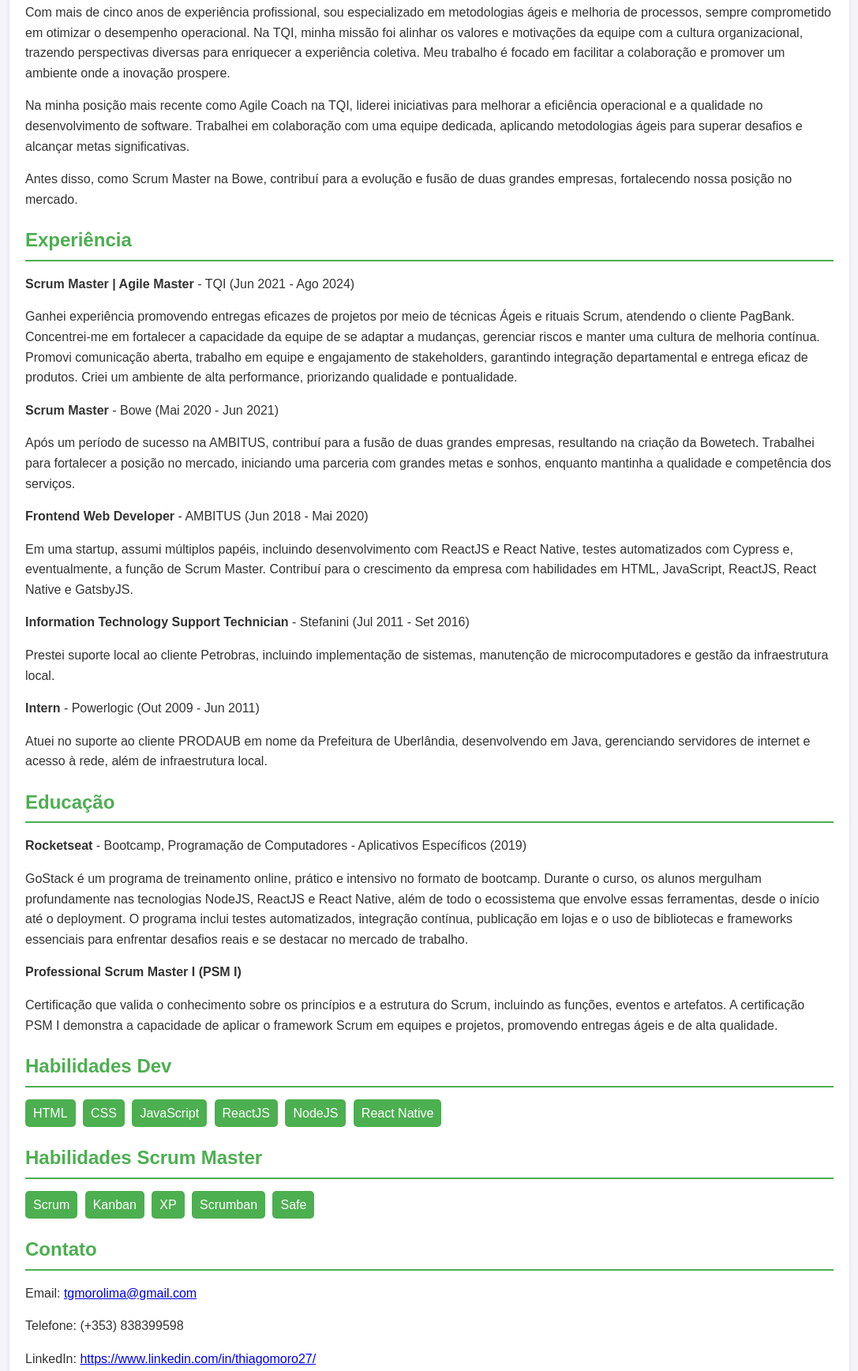
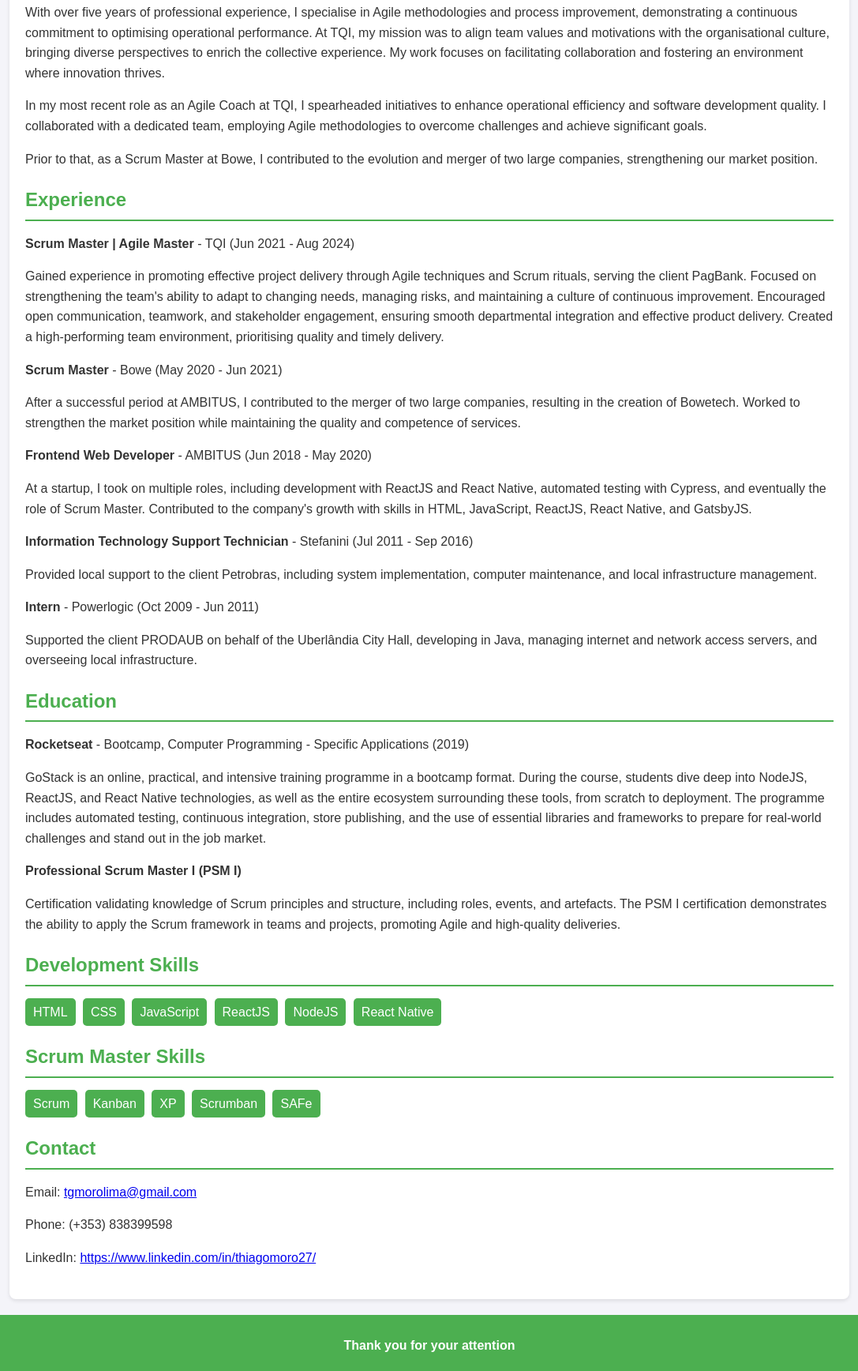
Before and after one commit to ThiagoMoro/cven, a plain HTML site: page index.html in a window 1280 px wide. Shown: the part 258-1994 px from the top of the page at 79% size, without its empty margins (96-1183 px from the left). Drawn offline with Linux system fonts and the light colour scheme.

Commit message:
translate for EN

```diff
--- a/index.html
+++ b/index.html
@@ -1,87 +1,87 @@
 <!DOCTYPE html>
-<html lang="pt-BR">
+<html lang="en-GB">
 <head>
   <meta charset="UTF-8">
   <meta name="viewport" content="width=device-width, initial-scale=1.0">
-  <title>Meu Currículo</title>
+  <title>My CV</title>
   <link rel="stylesheet" href="style.css">
 </head>
 <body>
   <header>
     <h1>Thiago Moro</h1>
-    <p>Desenvolvedor Web | Scrum Master</p>
+    <p>Web Developer | Scrum Master</p>
   </header>
 
   <div class="container">
-    <section id="sobre">
-      <h2>Sobre Mim</h2>
+    <section id="about">
+      <h2>About Me</h2>
       <p>
-        Com mais de cinco anos de experiência profissional, sou especializado em metodologias ágeis e melhoria de processos, sempre comprometido em otimizar o desempenho operacional. Na TQI, minha missão foi alinhar os valores e motivações da equipe com a cultura organizacional, trazendo perspectivas diversas para enriquecer a experiência coletiva. Meu trabalho é focado em facilitar a colaboração e promover um ambiente onde a inovação prospere.
+        With over five years of professional experience, I specialise in Agile methodologies and process improvement, demonstrating a continuous commitment to optimising operational performance. At TQI, my mission was to align team values and motivations with the organisational culture, bringing diverse perspectives to enrich the collective experience. My work focuses on facilitating collaboration and fostering an environment where innovation thrives.
       </p>
       <p>
-        Na minha posição mais recente como Agile Coach na TQI, liderei iniciativas para melhorar a eficiência operacional e a qualidade no desenvolvimento de software. Trabalhei em colaboração com uma equipe dedicada, aplicando metodologias ágeis para superar desafios e alcançar metas significativas.
+        In my most recent role as an Agile Coach at TQI, I spearheaded initiatives to enhance operational efficiency and software development quality. I collaborated with a dedicated team, employing Agile methodologies to overcome challenges and achieve significant goals.
       </p>
       <p>
-        Antes disso, como Scrum Master na Bowe, contribuí para a evolução e fusão de duas grandes empresas, fortalecendo nossa posição no mercado.
+        Prior to that, as a Scrum Master at Bowe, I contributed to the evolution and merger of two large companies, strengthening our market position.
       </p>
     </section>
 
-    <section id="experiencia">
-      <h2>Experiência</h2>
+    <section id="experience">
+      <h2>Experience</h2>
       <ul>
         <li>
-          <strong>Scrum Master | Agile Master</strong> - TQI (Jun 2021 - Ago 2024)
+          <strong>Scrum Master | Agile Master</strong> - TQI (Jun 2021 - Aug 2024)
           <p>
-            Ganhei experiência promovendo entregas eficazes de projetos por meio de técnicas Ágeis e rituais Scrum, atendendo o cliente PagBank. Concentrei-me em fortalecer a capacidade da equipe de se adaptar a mudanças, gerenciar riscos e manter uma cultura de melhoria contínua. Promovi comunicação aberta, trabalho em equipe e engajamento de stakeholders, garantindo integração departamental e entrega eficaz de produtos. Criei um ambiente de alta performance, priorizando qualidade e pontualidade.
+            Gained experience in promoting effective project delivery through Agile techniques and Scrum rituals, serving the client PagBank. Focused on strengthening the team's ability to adapt to changing needs, managing risks, and maintaining a culture of continuous improvement. Encouraged open communication, teamwork, and stakeholder engagement, ensuring smooth departmental integration and effective product delivery. Created a high-performing team environment, prioritising quality and timely delivery.
           </p>
         </li>
         <li>
-          <strong>Scrum Master</strong> - Bowe (Mai 2020 - Jun 2021)
+          <strong>Scrum Master</strong> - Bowe (May 2020 - Jun 2021)
           <p>
-            Após um período de sucesso na AMBITUS, contribuí para a fusão de duas grandes empresas, resultando na criação da Bowetech. Trabalhei para fortalecer a posição no mercado, iniciando uma parceria com grandes metas e sonhos, enquanto mantinha a qualidade e competência dos serviços.
+            After a successful period at AMBITUS, I contributed to the merger of two large companies, resulting in the creation of Bowetech. Worked to strengthen the market position while maintaining the quality and competence of services.
           </p>
         </li>
         <li>
-          <strong>Frontend Web Developer</strong> - AMBITUS (Jun 2018 - Mai 2020)
+          <strong>Frontend Web Developer</strong> - AMBITUS (Jun 2018 - May 2020)
           <p>
-            Em uma startup, assumi múltiplos papéis, incluindo desenvolvimento com ReactJS e React Native, testes automatizados com Cypress e, eventualmente, a função de Scrum Master. Contribuí para o crescimento da empresa com habilidades em HTML, JavaScript, ReactJS, React Native e GatsbyJS.
+            At a startup, I took on multiple roles, including development with ReactJS and React Native, automated testing with Cypress, and eventually the role of Scrum Master. Contributed to the company's growth with skills in HTML, JavaScript, ReactJS, React Native, and GatsbyJS.
           </p>
         </li>
         <li>
-          <strong>Information Technology Support Technician</strong> - Stefanini (Jul 2011 - Set 2016)
+          <strong>Information Technology Support Technician</strong> - Stefanini (Jul 2011 - Sep 2016)
           <p>
-            Prestei suporte local ao cliente Petrobras, incluindo implementação de sistemas, manutenção de microcomputadores e gestão da infraestrutura local.
+            Provided local support to the client Petrobras, including system implementation, computer maintenance, and local infrastructure management.
           </p>
         </li>
         <li>
-          <strong>Intern</strong> - Powerlogic (Out 2009 - Jun 2011)
+          <strong>Intern</strong> - Powerlogic (Oct 2009 - Jun 2011)
           <p>
-            Atuei no suporte ao cliente PRODAUB em nome da Prefeitura de Uberlândia, desenvolvendo em Java, gerenciando servidores de internet e acesso à rede, além de infraestrutura local.
+            Supported the client PRODAUB on behalf of the Uberlândia City Hall, developing in Java, managing internet and network access servers, and overseeing local infrastructure.
           </p>
         </li>
       </ul>
     </section>
 
-    <section id="educacao">
-      <h2>Educação</h2>
+    <section id="education">
+      <h2>Education</h2>
       <ul>
         <li>
-          <strong>Rocketseat</strong> - Bootcamp, Programação de Computadores - Aplicativos Específicos (2019)
+          <strong>Rocketseat</strong> - Bootcamp, Computer Programming - Specific Applications (2019)
           <p>
-            GoStack é um programa de treinamento online, prático e intensivo no formato de bootcamp. Durante o curso, os alunos mergulham profundamente nas tecnologias NodeJS, ReactJS e React Native, além de todo o ecossistema que envolve essas ferramentas, desde o início até o deployment. O programa inclui testes automatizados, integração contínua, publicação em lojas e o uso de bibliotecas e frameworks essenciais para enfrentar desafios reais e se destacar no mercado de trabalho.
+            GoStack is an online, practical, and intensive training programme in a bootcamp format. During the course, students dive deep into NodeJS, ReactJS, and React Native technologies, as well as the entire ecosystem surrounding these tools, from scratch to deployment. The programme includes automated testing, continuous integration, store publishing, and the use of essential libraries and frameworks to prepare for real-world challenges and stand out in the job market.
           </p>
         </li>
         <li>
           <strong>Professional Scrum Master I (PSM I)</strong>
           <p>
-            Certificação que valida o conhecimento sobre os princípios e a estrutura do Scrum, incluindo as funções, eventos e artefatos. A certificação PSM I demonstra a capacidade de aplicar o framework Scrum em equipes e projetos, promovendo entregas ágeis e de alta qualidade.
+            Certification validating knowledge of Scrum principles and structure, including roles, events, and artefacts. The PSM I certification demonstrates the ability to apply the Scrum framework in teams and projects, promoting Agile and high-quality deliveries.
           </p>
         </li>
       </ul>
     </section>
 
-    <section id="habilidadesdev">
-      <h2>Habilidades Dev</h2>
+    <section id="dev-skills">
+      <h2>Development Skills</h2>
       <div class="skills">
         <span>HTML</span>
         <span>CSS</span>
@@ -92,28 +92,28 @@
       </div>
     </section>
 
-    <section id="habilidadessm">
-      <h2>Habilidades Scrum Master</h2>
+    <section id="scrum-skills">
+      <h2>Scrum Master Skills</h2>
       <div class="skills">
         <span>Scrum</span>
         <span>Kanban</span>
         <span>XP</span>
         <span>Scrumban</span>
-        <span>Safe</span>
+        <span>SAFe</span>
       </div>
     </section>
 
-    <section id="contato">
-      <h2>Contato</h2>
+    <section id="contact">
+      <h2>Contact</h2>
       <p>Email: <a href="mailto:tgmorolima@gmail.com">tgmorolima@gmail.com</a></p>
-      <p>Telefone: (+353) 838399598</p>
+      <p>Phone: (+353) 838399598</p>
       <p>LinkedIn: <a href="https://www.linkedin.com/in/thiagomoro27/" target="_blank">https://www.linkedin.com/in/thiagomoro27/</a></p>
     </section>
   </div>
 
   <footer>
     <p>
-      <strong>Obrigado pela sua atenção</strong>
+      <strong>Thank you for your attention</strong>
     </p>
   </footer>
 </body>
```
